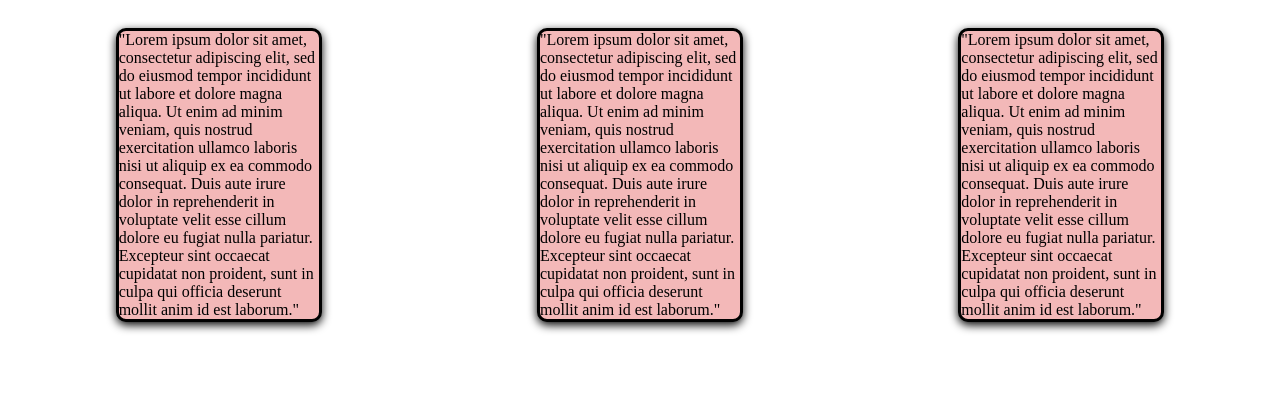
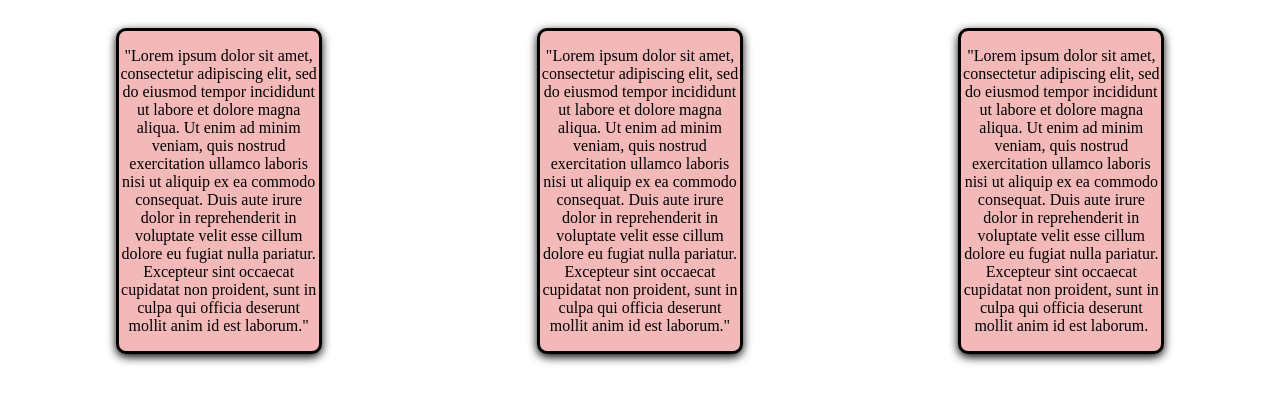
Before and after one commit to cferg97/flexbox-practice, a plain HTML site: page index.html in a window 1280 px wide. Drawn offline with Linux system fonts and the light colour scheme.

Commit message:
fixed text formatter on hover

```diff
--- a/index.html
+++ b/index.html
@@ -9,9 +9,9 @@
 </head>
 <body>
     <div class="flexbox-container">
-        <div class="flexbox-item flexbox-item-1">"Lorem ipsum dolor sit amet, consectetur adipiscing elit, sed do eiusmod tempor incididunt ut labore et dolore magna aliqua. Ut enim ad minim veniam, quis nostrud exercitation ullamco laboris nisi ut aliquip ex ea commodo consequat. Duis aute irure dolor in reprehenderit in voluptate velit esse cillum dolore eu fugiat nulla pariatur. Excepteur sint occaecat cupidatat non proident, sunt in culpa qui officia deserunt mollit anim id est laborum."</div>
-        <div class="flexbox-item flexbox-item-2">"Lorem ipsum dolor sit amet, consectetur adipiscing elit, sed do eiusmod tempor incididunt ut labore et dolore magna aliqua. Ut enim ad minim veniam, quis nostrud exercitation ullamco laboris nisi ut aliquip ex ea commodo consequat. Duis aute irure dolor in reprehenderit in voluptate velit esse cillum dolore eu fugiat nulla pariatur. Excepteur sint occaecat cupidatat non proident, sunt in culpa qui officia deserunt mollit anim id est laborum."</div>
-        <div class="flexbox-item flexbox-item-3">"Lorem ipsum dolor sit amet, consectetur adipiscing elit, sed do eiusmod tempor incididunt ut labore et dolore magna aliqua. Ut enim ad minim veniam, quis nostrud exercitation ullamco laboris nisi ut aliquip ex ea commodo consequat. Duis aute irure dolor in reprehenderit in voluptate velit esse cillum dolore eu fugiat nulla pariatur. Excepteur sint occaecat cupidatat non proident, sunt in culpa qui officia deserunt mollit anim id est laborum."</div>
+        <div class="flexbox-item flexbox-item-1"><p>"Lorem ipsum dolor sit amet, consectetur adipiscing elit, sed do eiusmod tempor incididunt ut labore et dolore magna aliqua. Ut enim ad minim veniam, quis nostrud exercitation ullamco laboris nisi ut aliquip ex ea commodo consequat. Duis aute irure dolor in reprehenderit in voluptate velit esse cillum dolore eu fugiat nulla pariatur. Excepteur sint occaecat cupidatat non proident, sunt in culpa qui officia deserunt mollit anim id est laborum."</p></div>
+        <div class="flexbox-item flexbox-item-2"><p>"Lorem ipsum dolor sit amet, consectetur adipiscing elit, sed do eiusmod tempor incididunt ut labore et dolore magna aliqua. Ut enim ad minim veniam, quis nostrud exercitation ullamco laboris nisi ut aliquip ex ea commodo consequat. Duis aute irure dolor in reprehenderit in voluptate velit esse cillum dolore eu fugiat nulla pariatur. Excepteur sint occaecat cupidatat non proident, sunt in culpa qui officia deserunt mollit anim id est laborum."</p></div>
+        <div class="flexbox-item flexbox-item-3"><p>"Lorem ipsum dolor sit amet, consectetur adipiscing elit, sed do eiusmod tempor incididunt ut labore et dolore magna aliqua. Ut enim ad minim veniam, quis nostrud exercitation ullamco laboris nisi ut aliquip ex ea commodo consequat. Duis aute irure dolor in reprehenderit in voluptate velit esse cillum dolore eu fugiat nulla pariatur. Excepteur sint occaecat cupidatat non proident, sunt in culpa qui officia deserunt mollit anim id est laborum.</p></div>
     </div>
 
 </body>
--- a/style.css
+++ b/style.css
@@ -7,7 +7,6 @@
 }
 
 .flexbox-item {
-    display:block;
     width:200px;
     margin:20px;
     border: 3px solid black;
@@ -16,6 +15,9 @@
     overflow: hidden;
     transition: all 1s;
     box-shadow: 0 3px 10px black;
+    text-align:center;
+
+
 }
 
 .flexbox-item-1 {
@@ -31,8 +33,12 @@
 }
 
 .flexbox-item:hover {
+    display:inline-block;
+    border-radius:20px;
     overflow:visible;
     flex-grow:0.5;
     max-width:fit-content;
-    max-height:auto;
+    max-height:fit-content;
+    vertical-align:middle;
+    cursor:pointer;
 }
```
